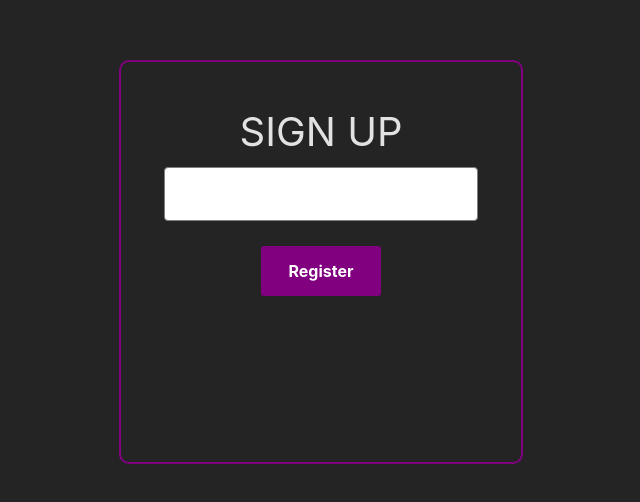
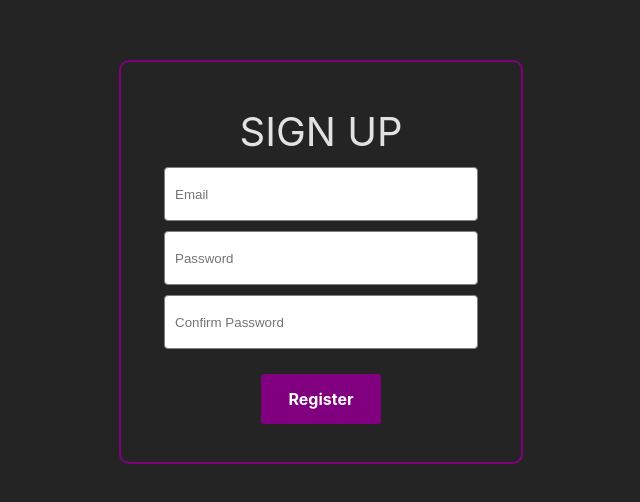
Before and after one commit to dev-sylv/EmailAuthFE, a React (Vite) app: page / in a window 1280 px wide. Shown: the part 138-640 px from the top of the page, without its empty margins (319-959 px from the left). Built offline with nearby package versions, Linux system fonts and the light colour scheme.

Commit message:
saved all inputdata

```diff
--- a/src/component/Input.tsx
+++ b/src/component/Input.tsx
@@ -3,9 +3,9 @@ import styled from "styled-components";
 import { iInput } from "../types/interfaces/Interfaces";
 
 const InputData: React.FC<iInput> = ({
-  tittle,
-  tittle1,
-  tittle2,
+  InputTittle,
+  InputTittle1,
+  InputTittle2,
   sign,
   request,
 }) => {
@@ -13,9 +13,9 @@ const InputData: React.FC<iInput> = ({
     <div>
       <Field>
         <Form>
-          <Input placeholder={tittle} />
-          {sign ? <Input placeholder={tittle1} /> : null}
-          {request ? <Input placeholder={tittle2} /> : null}
+          <Input placeholder={InputTittle} />
+          {sign ? <Input placeholder={InputTittle1} /> : null}
+          {request ? <Input placeholder={InputTittle2} /> : null}
         </Form>
       </Field>
     </div>
--- a/src/pages/Auth/Login.tsx
+++ b/src/pages/Auth/Login.tsx
@@ -9,6 +9,10 @@ const Login = () => {
         <Card
           tittle="SIGN IN"
           Buttontittle="Login"
+          InputTittle="Email"
+          InputTittle1="Password"
+          sign={true}
+          request={false}
           onClick={() => {
             console.log("I am working");
           }}
--- a/src/pages/Auth/Register.tsx
+++ b/src/pages/Auth/Register.tsx
@@ -9,6 +9,11 @@ const Register = () => {
         <Card
           tittle="SIGN UP"
           Buttontittle="Register"
+          InputTittle="Email"
+          InputTittle1="Password"
+          InputTittle2="Confirm Password"
+          sign={true}
+          request={true}
           onClick={() => {
             console.log("I am working");
           }}
--- a/src/pages/Auth/ResetPassword.tsx
+++ b/src/pages/Auth/ResetPassword.tsx
@@ -9,6 +9,11 @@ const ResetPassword = () => {
         <Card
           tittle="Reset Password"
           Buttontittle="Register"
+          InputTittle="Enter Old password"
+          InputTittle1="Enter New password"
+          InputTittle2="Confirm New Password"
+          sign={true}
+          request={true}
           onClick={() => {
             console.log("I am working");
           }}
--- a/src/types/interfaces/Interfaces.tsx
+++ b/src/types/interfaces/Interfaces.tsx
@@ -17,9 +17,9 @@ export interface iCard {
 }
 
 export interface iInput {
-  tittle: string;
-  tittle1?: string;
-  tittle2?: string;
+  InputTittle: string;
+  InputTittle1?: string;
+  InputTittle2?: string;
   request: boolean;
   sign: boolean;
 }
```
